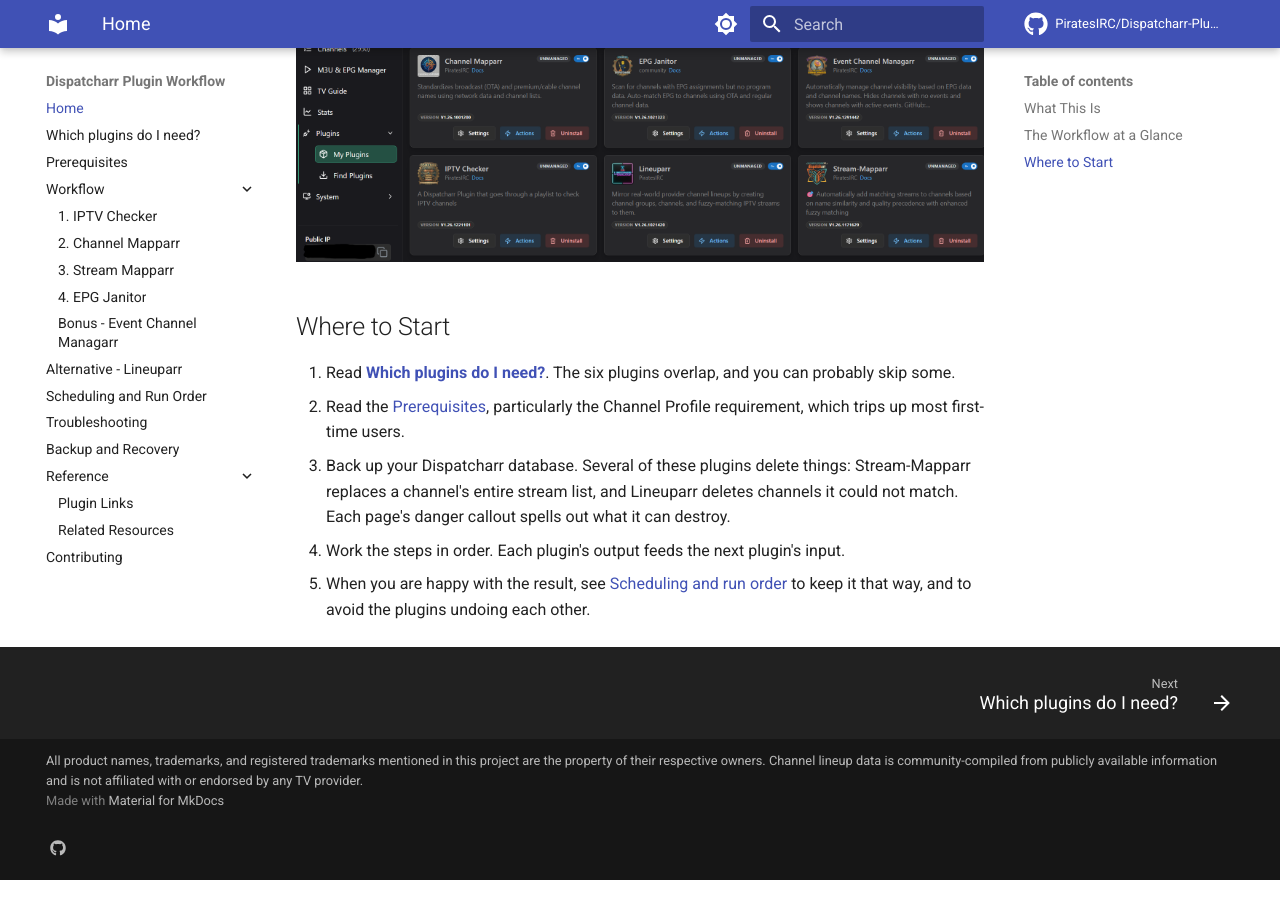
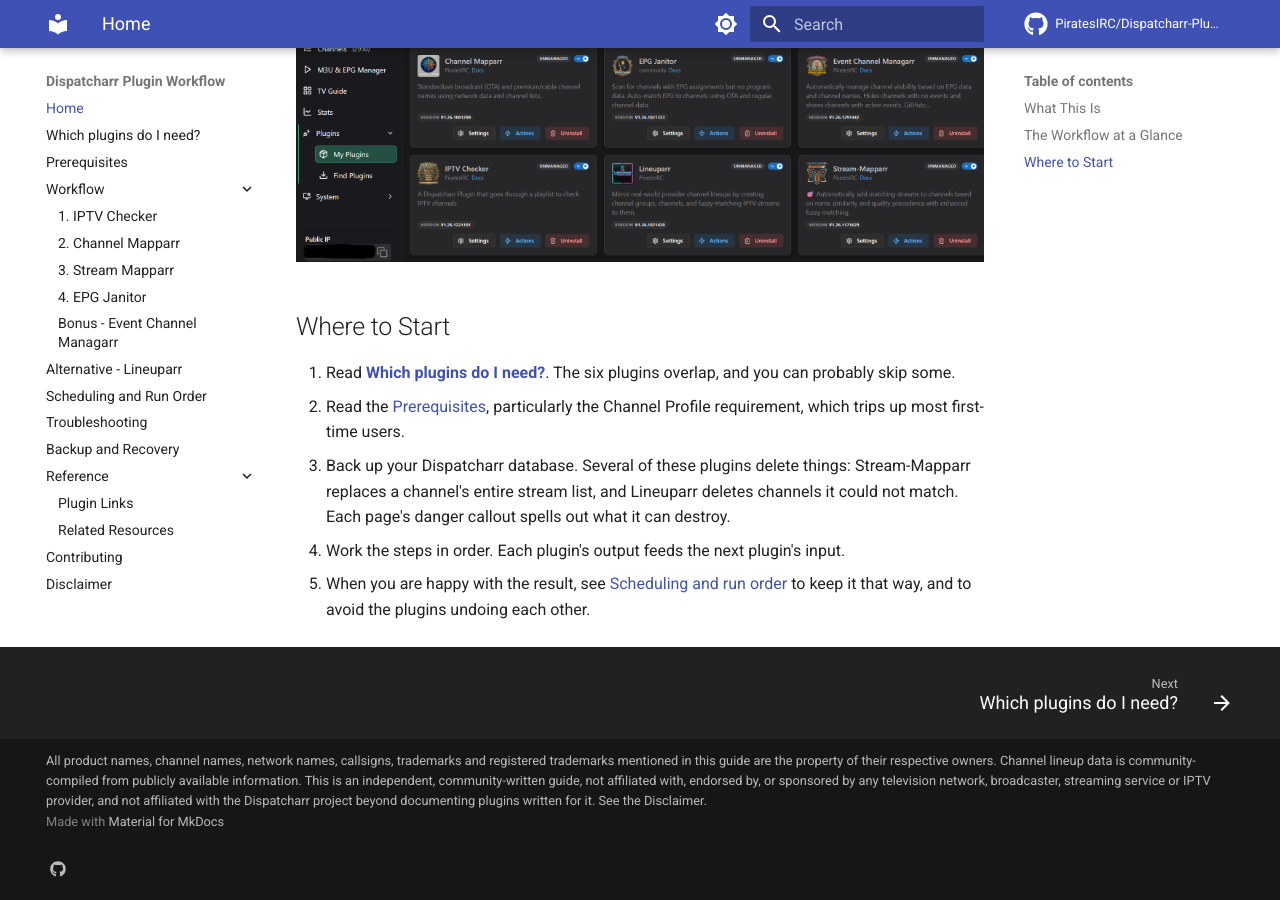
Before and after one commit to PiratesIRC/Dispatcharr-Plugin-Workflow, an MkDocs documentation site: the page built from docs/index.md, in a window 1280 px wide and 900 px high, scrolled down 2102 px. Built offline with MkDocs 1.6.1 and Material for MkDocs 9.7.7, drawn with Linux system fonts in a browser that asks for light colours; comment, search, counter and statistics services are not loaded.

Commit message:
docs: add a Disclaimer page matching the plugin READMEs
The site carried only a one-line trademark notice in the footer. The plugin
READMEs carry a fuller disclaimer, and the site should say the same things,
adapted to what it actually is: documentation rather than a plugin.

docs/disclaimer.md is new and states that the guide supplies no channels,
playlists, streams, EPG data or provider accounts; that the plugins it
documents work on the reader's own installation; which documented actions
connect to streams and what they do with the bytes (IPTV Checker's probes and
its blank-screen, frozen-video and silent-audio checks, and Stream-Mapparr's
throughput probe, all of which measure and discard rather than record or
redistribute); that the reader is responsible for what they connect Dispatcharr
to; and that trademarks belong to their owners and this guide is not affiliated
with any network, broadcaster, streaming service, IPTV provider, or with the
Dispatcharr project beyond documenting plugins written for it.

mkdocs.yml adds the page to the nav as the last entry and widens the footer
copyright line to match the wording used in the plugin READMEs, with a link to
the full page.

Verified: mkdocs build --strict passes, the page renders at /disclaimer/, and
the footer link resolves. No em dashes, matching the site convention.

Co-Authored-By: Claude Opus 5 (1M context) <noreply@anthropic.com>
Claude-Session: https://claude.ai/code/session_01YaPiVur4s7oNUtDLBATNCf

```diff
--- a/mkdocs.yml
+++ b/mkdocs.yml
@@ -81,10 +81,13 @@ nav:
     - Plugin Links: reference/plugin-links.md
     - Related Resources: reference/related-resources.md
   - Contributing: contributing.md
+  - Disclaimer: disclaimer.md
 
 copyright: >
-  All product names, trademarks, and registered trademarks mentioned in this project are the property of their respective owners.
-  Channel lineup data is community-compiled from publicly available information and is not affiliated with or endorsed by any TV provider.
+  All product names, channel names, network names, callsigns, trademarks and registered trademarks mentioned in this guide are the property of their respective owners.
+  Channel lineup data is community-compiled from publicly available information. This is an independent, community-written guide, not affiliated with, endorsed by, or sponsored by
+  any television network, broadcaster, streaming service or IPTV provider, and not affiliated with the Dispatcharr project beyond documenting plugins written for it.
+  See the <a href="disclaimer/">Disclaimer</a>.
 
 extra:
   social:
```
Also changed, not shown: docs/disclaimer.md (added, +13 -0 lines).
